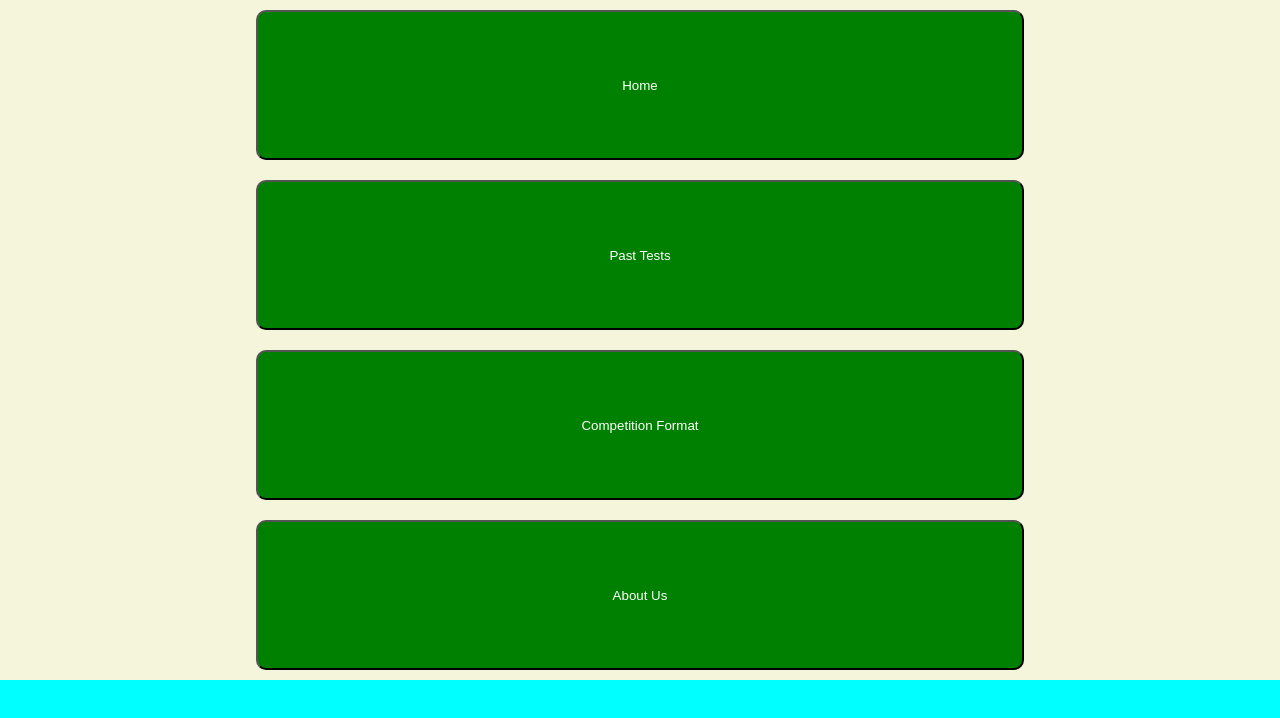
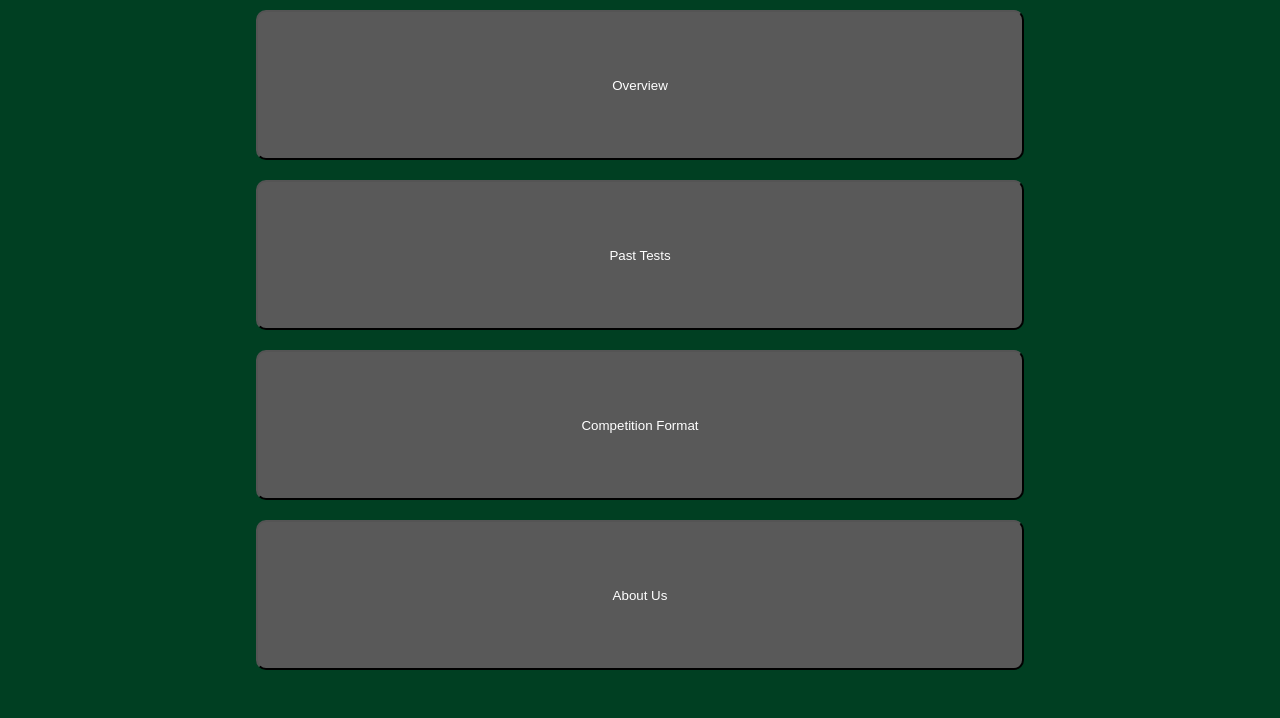
Before and after one commit to skylinemac/skylinemac-v2, a React (Create React App) app: page / in a window 1280 px wide. Shown: the top 718 px of the page. Built offline with nearby package versions, Linux system fonts and the light colour scheme.

Commit message:
Changed Design and Overview Page

```diff
--- a/src/App.js
+++ b/src/App.js
@@ -2,8 +2,9 @@ import './App.css';
 
 function App() {
   return (
+    //image for skyline logo and math club logo
     <div className='introButtonContainer'>
-      <button onClick={() => window.location.href = '/home'} className='introButtons'>Home</button>
+      <button onClick={() => window.location.href = '/overview'} className='introButtons'>Overview</button>
       <button onClick={() => window.location.href = '/past-tests'} className='introButtons'>Past Tests</button>
       <button onClick={() => window.location.href = '/competition-format'} className='introButtons'>Competition Format</button>
       <button onClick={() => window.location.href = '/about-us'} className='introButtons'>About Us</button>
--- a/src/index.css
+++ b/src/index.css
@@ -1,5 +1,5 @@
 body {
-  background-color: aqua;
+  background-color: #003f22;
   margin: 0;
   font-family: -apple-system, BlinkMacSystemFont, 'Segoe UI', 'Roboto', 'Oxygen',
     'Ubuntu', 'Cantarell', 'Fira Sans', 'Droid Sans', 'Helvetica Neue',
@@ -43,13 +43,13 @@ code {
   align-items: center;
   flex-direction: column;
   width: 100%;
-  background-color: beige;
+  background-color: #003f22;
   height: 100%;
 }
 
 .introButtons{
   position: relative;
-  background-color: green;
+  background-color: #595959;
   color: white;
   width: 60%;
   height: 150px;
--- a/src/index.js
+++ b/src/index.js
@@ -4,11 +4,11 @@ import './index.css';
 import App from './App';
 import reportWebVitals from './reportWebVitals';
 import {createBrowserRouter, RouterProvider} from 'react-router-dom';
-import HomePage from './home';
+import Overview from './overview';
 
 const router = createBrowserRouter([
     { path: '/', element: <App/>},
-    { path: '/home', element: <HomePage/>},
+    { path: '/overview', element: <Overview/>},
     { path: '/past-tests', component: App },
     { path: '/competition-format', component: App },
     { path: '/about-us', component: App },
--- a/src/home.js
+++ b/src/overview.js
@@ -2,7 +2,7 @@ import React from "react";
 import './index.css';
 import Navbar from "./navbar";
 
-function HomePage() {
+function Overview() {
     return (
         <div>
             <Navbar />
@@ -12,4 +12,4 @@ function HomePage() {
     );
 }
 
-export default HomePage;
+export default Overview;
```
